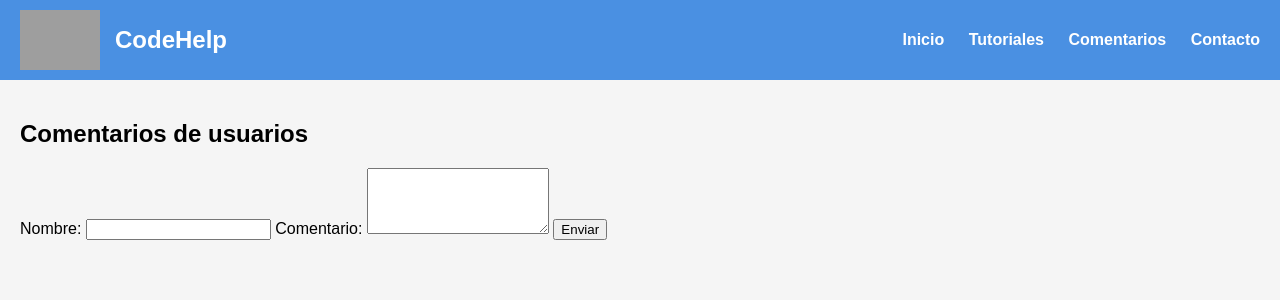
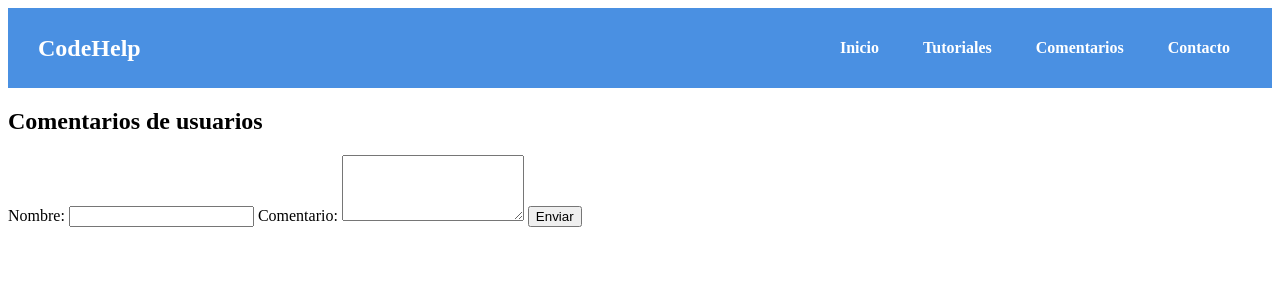
Before and after one commit to EMMANUEL777PRO/codehelp, a Django app: page /comentarios/ in a window 1280 px wide. Shown: the top 300 px of the page. Run offline with Django 5.2, Linux system fonts and the light colour scheme; grey boxes are pictures that could not be loaded.

Commit message:
Actualización para deploy

```diff
--- a/static/css/estilos.css
+++ b/static/css/estilos.css
@@ -1,26 +1,85 @@
-body {
-    font-family: Arial, sans-serif;
-    margin: 0;
-    background-color: #f4f6f8;
+header {
+    display: flex;
+    justify-content: space-between;
+    align-items: center;
+    background-color: #4A90E2;
+    color: white;
+    padding: 15px 30px;
 }
 
-header {
-    background-color: #4A90E2;
-    color: white;
-    padding: 15px;
+header .logo {
+    font-size: 24px;
+    font-weight: bold;
 }
 
+
 nav {
-    background-color: #222;
-    padding: 10px;
+    position: relative;
 }
 
-nav a {
+.nav-list {
+    list-style: none;
+    display: flex;
+    gap: 20px;
+}
+
+.nav-list li a {
     color: white;
-    margin-right: 15px;
     text-decoration: none;
     font-weight: bold;
+    padding: 8px 12px;
+    border-radius: 5px;
+    transition: background 0.3s;
 }
+
+.nav-list li a:hover {
+    background-color: #357ABD;
+}
+
+
+.menu-toggle {
+    display: none;
+    flex-direction: column;
+    cursor: pointer;
+}
+
+.menu-toggle .bar {
+    height: 3px;
+    width: 25px;
+    background-color: white;
+    margin: 4px 0;
+    transition: 0.3s;
+}
+
+
+@media (max-width: 768px) {
+    .menu-toggle {
+        display: flex;
+    }
+
+    .nav-list {
+        position: absolute;
+        top: 60px;
+        right: 0;
+        width: 200px;
+        background-color: #222;
+        flex-direction: column;
+        align-items: center;
+        overflow: hidden;
+        max-height: 0;
+        transition: max-height 0.3s ease-in;
+        border-radius: 5px;
+    }
+
+    .nav-list li {
+        margin: 15px 0;
+    }
+
+    .nav-list.active {
+        max-height: 500px;
+    }
+}
+
 
 .container {
     padding: 20px;
@@ -33,3 +92,15 @@ nav a {
     border-radius: 10px;
     box-shadow: 0 4px 6px rgba(0,0,0,0.1);
 }
+
+.lista-comentarios {
+    margin-top: 20px;
+}
+
+.comentario {
+    background: #ffffff;
+    border-radius: 8px;
+    padding: 10px;
+    margin-bottom: 10px;
+    box-shadow: 0 2px 4px rgba(0,0,0,0.1);
+}
--- a/templates/base.html
+++ b/templates/base.html
@@ -3,55 +3,25 @@
 <html lang="es">
 <head>
     <meta charset="UTF-8">
-    <title>CodeHelp</title>
-    <style>
-        body {
-            margin: 0;
-            font-family: Arial, sans-serif;
-            background-color: #f5f5f5;
-        }
-        header {
-            display: flex;
-            align-items: center;
-            background: #4a90e2;
-            padding: 10px 20px;
-        }
-        header img {
-            height: 60px;
-            margin-right: 15px;
-        }
-        header h1 {
-            color: white;
-            margin: 0;
-            font-size: 24px;
-        }
-        nav {
-            margin-left: auto;
-        }
-        nav a {
-            color: white;
-            text-decoration: none;
-            margin-left: 20px;
-            font-weight: bold;
-        }
-        nav a:hover {
-            text-decoration: underline;
-        }
-        main {
-            padding: 20px;
-        }
-    </style>
+    <title>{% block title %}CodeHelp{% endblock %}</title>
+    <link rel="stylesheet" href="{% static 'css/estilos.css' %}">
 </head>
 <body>
 
 <header>
-    <img src="{% static 'logo.png' %}" alt="Logo CodeHelp">
-    <h1>CodeHelp</h1>
+    <div class="logo">CodeHelp</div>
     <nav>
-        <a href="{% url 'home' %}">Inicio</a>
-        <a href="{% url 'tutoriales' %}">Tutoriales</a>
-        <a href="{% url 'comentarios' %}">Comentarios</a>
-        <a href="{% url 'contacto' %}">Contacto</a>
+        <div class="menu-toggle" id="mobile-menu">
+            <span class="bar"></span>
+            <span class="bar"></span>
+            <span class="bar"></span>
+        </div>
+        <ul class="nav-list">
+            <li><a href="{% url 'home' %}">Inicio</a></li>
+            <li><a href="{% url 'tutoriales' %}">Tutoriales</a></li>
+            <li><a href="{% url 'comentarios' %}">Comentarios</a></li>
+            <li><a href="{% url 'contacto' %}">Contacto</a></li>
+        </ul>
     </nav>
 </header>
 
@@ -60,5 +30,14 @@
     {% endblock %}
 </main>
 
+<script>
+const menu = document.getElementById('mobile-menu');
+const navList = document.querySelector('.nav-list');
+
+menu.addEventListener('click', () => {
+    navList.classList.toggle('active');
+});
+</script>
+
 </body>
 </html>
--- a/templates/comentarios.html
+++ b/templates/comentarios.html
@@ -1,9 +1,9 @@
 {% extends "base.html" %}
 {% load static %}
 {% block title %}Comentarios | CodeHelp{% endblock %}
-<link rel="stylesheet" href="{% static 'css/estilos.css' %}">
+
 {% block content %}
-<section>
+<section class="contacto">
     <h2>Comentarios de usuarios</h2>
     <form id="formulario-comentario">
         <label for="nombre">Nombre:</label>
@@ -15,7 +15,7 @@
         <button type="submit">Enviar</button>
     </form>
 
-    <div id="lista-comentarios"></div>
+    <div id="lista-comentarios" class="lista-comentarios"></div>
 </section>
 
 <script>
--- a/templates/contacto.html
+++ b/templates/contacto.html
@@ -1,9 +1,8 @@
 {% extends "base.html" %}
-{% load static %}
 {% block title %}Contacto | CodeHelp{% endblock %}
-<link rel="stylesheet" href="{% static 'css/estilos.css' %}">
+
 {% block content %}
-<section>
+<section class="contacto">
     <h2>Contáctanos</h2>
     <form action="#" method="post">
         <label>Nombre:</label>
--- a/templates/tutoriales.html
+++ b/templates/tutoriales.html
@@ -1,10 +1,7 @@
-
 {% extends "base.html" %}
 {% block title %}Tutoriales | CodeHelp{% endblock %}
+
 {% block content %}
-{% load static %}
-<link rel="stylesheet" href="{% static 'css/estilos.css' %}">
-
 <div class="container">
     <h1>Tutoriales</h1>
 
@@ -20,5 +17,4 @@
         <a href="https://www.youtube.com/watch?v=OEV8gMkCHXQ" target="_blank">Ver video</a>
     </div>
 </div>
-
 {% endblock %}
```
Also changed, not shown: templates/CodeHelp.html (+0 -8 lines).
